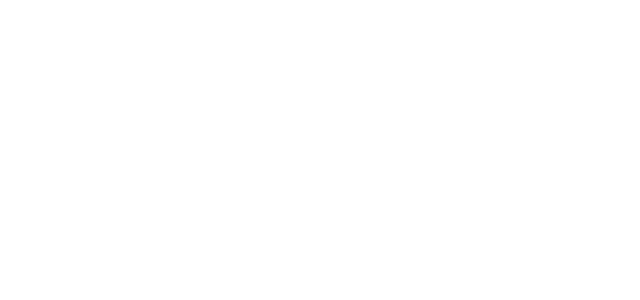
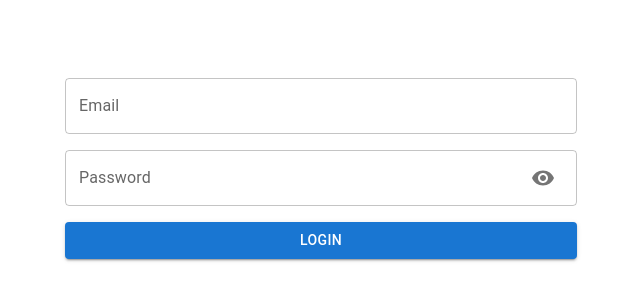
Before and after one commit to 19leshka/Innotter, a React (Create React App) app in the folder innotter-front/: page /login in a window 1280 px wide. Before the commit this address had no page. Shown: the part 122-422 px from the top of the page, without its empty margins (319-959 px from the left). Built offline with nearby package versions, Linux system fonts and the light colour scheme.

Commit message:
login page

```diff
--- a/innotter-front/src/App.tsx
+++ b/innotter-front/src/App.tsx
@@ -1,13 +1,14 @@
-import React from 'react';
-import {BrowserRouter, Routes, Route} from 'react-router-dom';
-import {Provider} from 'react-redux';
-import store from './redux/store';
+import React from 'react'
+import {BrowserRouter, Routes, Route} from 'react-router-dom'
+import {Provider} from 'react-redux'
+import store from './redux/store'
+import Login from './components/Login'
 
 const App:React.FC = () => {
   return (
     <div>
       <Routes>
-          {/* <Route path="/login" element={<Login/>}/> */}
+          <Route path="/login" element={<Login/>}/>
       </Routes>
     </div>
   );
--- /dev/null
+++ b/innotter-front/src/components/Login.tsx
@@ -0,0 +1,116 @@
+import { useState } from 'react'
+import { useFormik, FormikErrors } from 'formik'
+import { useAppDispatch } from '../hooks/useAppDispatch'
+import {loginThunkCreator} from '../redux/reducers/auth-reducer'
+
+import InputAdornment from '@mui/material/InputAdornment'
+import IconButton from '@mui/material/IconButton'
+import Visibility from '@mui/icons-material/Visibility'
+import VisibilityOff from '@mui/icons-material/VisibilityOff';
+import Button from '@mui/material/Button';
+import TextField from '@mui/material/TextField';
+
+
+
+interface InitialValues {
+    email: string,
+    password: string
+}
+
+const validate = (values: InitialValues) => {
+
+
+    let errors: FormikErrors<InitialValues> = {};
+
+    if(!values.email) {
+        errors.email = 'Required'
+    }else if(!(/^\w+([\.-]?\w+)*@\w+([\.-]?\w+)*(\.\w{2,3})+$/.test(values.email))){
+        errors.email = 'Invalid email'
+    }
+
+    if(!values.password) {
+        errors.password = 'Required'
+    }
+
+    return errors;
+}
+
+const Login: React.FC = () => {
+    const [showPassword, setShowPassword] = useState(false);
+    const dispatch = useAppDispatch()
+
+    const handleClickShowPassword = () => setShowPassword((show) => !show);
+
+    const handleMouseDownPassword = (event: React.MouseEvent<HTMLButtonElement>) => {
+        event.preventDefault();
+    };
+
+    const initialValues: InitialValues = {
+        email: '',
+        password: ''
+    }
+
+    const onSubmit = (values: InitialValues) => {
+        let formData: InitialValues = {
+            email: values.email,
+            password: values.password
+        }
+        dispatch(loginThunkCreator(formData));
+    }
+
+    const formik = useFormik({
+        initialValues,
+        onSubmit,
+        validate
+    })
+
+    return (
+        <div className='form-container'>
+            <form className='form' onSubmit={formik.handleSubmit}>
+                <TextField
+                    fullWidth
+                    id="email"
+                    name="email"
+                    label="Email"
+                    value={formik.values.email}
+                    onChange={formik.handleChange}
+                    error={formik.touched.email && Boolean(formik.errors.email)}
+                    helperText={formik.touched.email && formik.errors.email}
+                    sx={{
+                        marginBottom: 2
+                    }}
+                />
+                <TextField
+                    fullWidth
+                    id="password"
+                    name="password"
+                    label="Password"
+                    type={showPassword ? 'text' : 'password'}
+                    value={formik.values.password}
+                    onChange={formik.handleChange}
+                    error={formik.touched.password && Boolean(formik.errors.password)}
+                    helperText={formik.touched.password && formik.errors.password}
+                    InputProps={{
+                        endAdornment: <InputAdornment position="end">
+                                        <IconButton
+                                        aria-label="toggle password visibility"
+                                        onClick={handleClickShowPassword}
+                                        onMouseDown={handleMouseDownPassword}
+                                        >
+                                        {showPassword ? <VisibilityOff /> : <Visibility />}
+                                        </IconButton>
+                                    </InputAdornment>
+                    }}
+                    sx={{
+                        marginBottom: 2
+                    }}
+                />
+                <Button color="primary" variant="contained" fullWidth type="submit">
+                    Login
+                </Button>
+            </form>
+        </div>
+    )
+}
+
+export default Login
```
